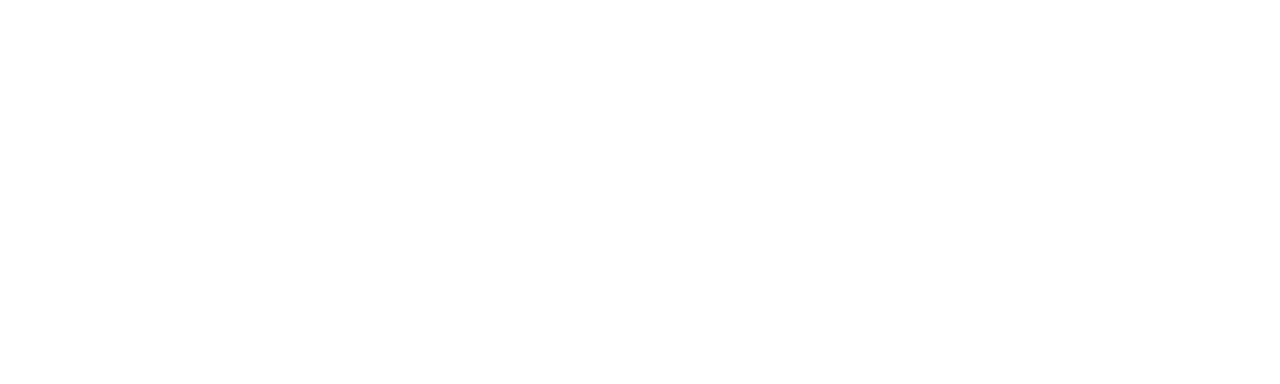
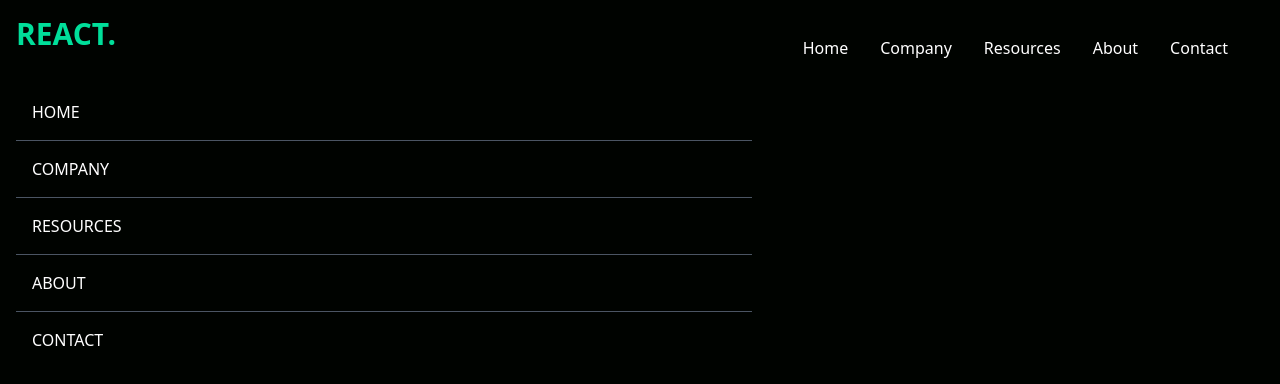
Before and after one commit to shiocalvin/data-finance, a React (Create React App) app: page / in a window 1280 px wide. Shown: the top 384 px of the page. Built offline with nearby package versions, Linux system fonts and the light colour scheme.

Commit message:
feat-> fist pass nav bar

```diff
--- a/package.json
+++ b/package.json
@@ -8,6 +8,7 @@
     "@testing-library/user-event": "^13.5.0",
     "react": "^18.2.0",
     "react-dom": "^18.2.0",
+    "react-icons": "^5.0.1",
     "react-scripts": "5.0.1",
     "web-vitals": "^2.1.4"
   },
--- a/src/App.js
+++ b/src/App.js
@@ -1,7 +1,9 @@
 import React from "react";
+import Navbar from "./Components/Navbar";
 function App() {
   return (
     <div >
+      <Navbar />
     </div>
   );
 }
--- /dev/null
+++ b/src/Components/Navbar.js
@@ -0,0 +1,36 @@
+import React, {useState} from 'react';
+import {AiOutlineClose, AiOutlineMenu} from 'react-icons/ai'
+
+function Navbar(props) {
+    const [nav, setNav] = useState(false);
+    const handleNav = () => {
+        setNav(!nav);
+    }
+    return (
+        <div className={"flex justify-between items-center max-w-[1240px] mx-auto px-4 h-24 text-white"}>
+            <h1 className={"w-full text-3xl font-bold text-[#00df9a]"}>REACT.</h1>
+            <ul className={"hidden md:flex"}>
+                <li className={"p-4"}>Home</li>
+                <li className={"p-4"}>Company</li>
+                <li className={"p-4"}>Resources</li>
+                <li className={"p-4"}>About</li>
+                <li className={"p-4"}>Contact</li>
+            </ul>
+            <div onClick={handleNav} className={"block md:hidden"}>
+                {!nav? <AiOutlineClose size={20}/> : <AiOutlineMenu size={20}/>}
+            </div>
+            <div className={!nav ? "fixed left-0 h-full top-0 w-[60%] border-r-gray-900 bg-[#000300] ease-in-out duration-500" : "fixed left-[100%]"}>
+                <h1 className={"w-full text-3xl font-bold text-[#00df9a] m-4"}>REACT.</h1>
+                <ul className={"uppercase p-4"}>
+                    <li className={"p-4 border-b border-gray-600"}>Home</li>
+                    <li className={"p-4 border-b border-gray-600"}>Company</li>
+                    <li className={"p-4 border-b border-gray-600"}>Resources</li>
+                    <li className={"p-4 border-b border-gray-600"}>About</li>
+                    <li className={"p-4"}>Contact</li>
+                </ul>
+            </div>
+        </div>
+    );
+}
+
+export default Navbar;
--- a/src/index.css
+++ b/src/index.css
@@ -1,13 +1,7 @@
+@tailwind base;
+@tailwind components;
+@tailwind utilities;
+
 body {
-  margin: 0;
-  font-family: -apple-system, BlinkMacSystemFont, 'Segoe UI', 'Roboto', 'Oxygen',
-    'Ubuntu', 'Cantarell', 'Fira Sans', 'Droid Sans', 'Helvetica Neue',
-    sans-serif;
-  -webkit-font-smoothing: antialiased;
-  -moz-osx-font-smoothing: grayscale;
+  background-color: #000300;
 }
-
-code {
-  font-family: source-code-pro, Menlo, Monaco, Consolas, 'Courier New',
-    monospace;
-}
```
Also changed, not shown: 1 other file (tests, documents, lock files or other folders).
